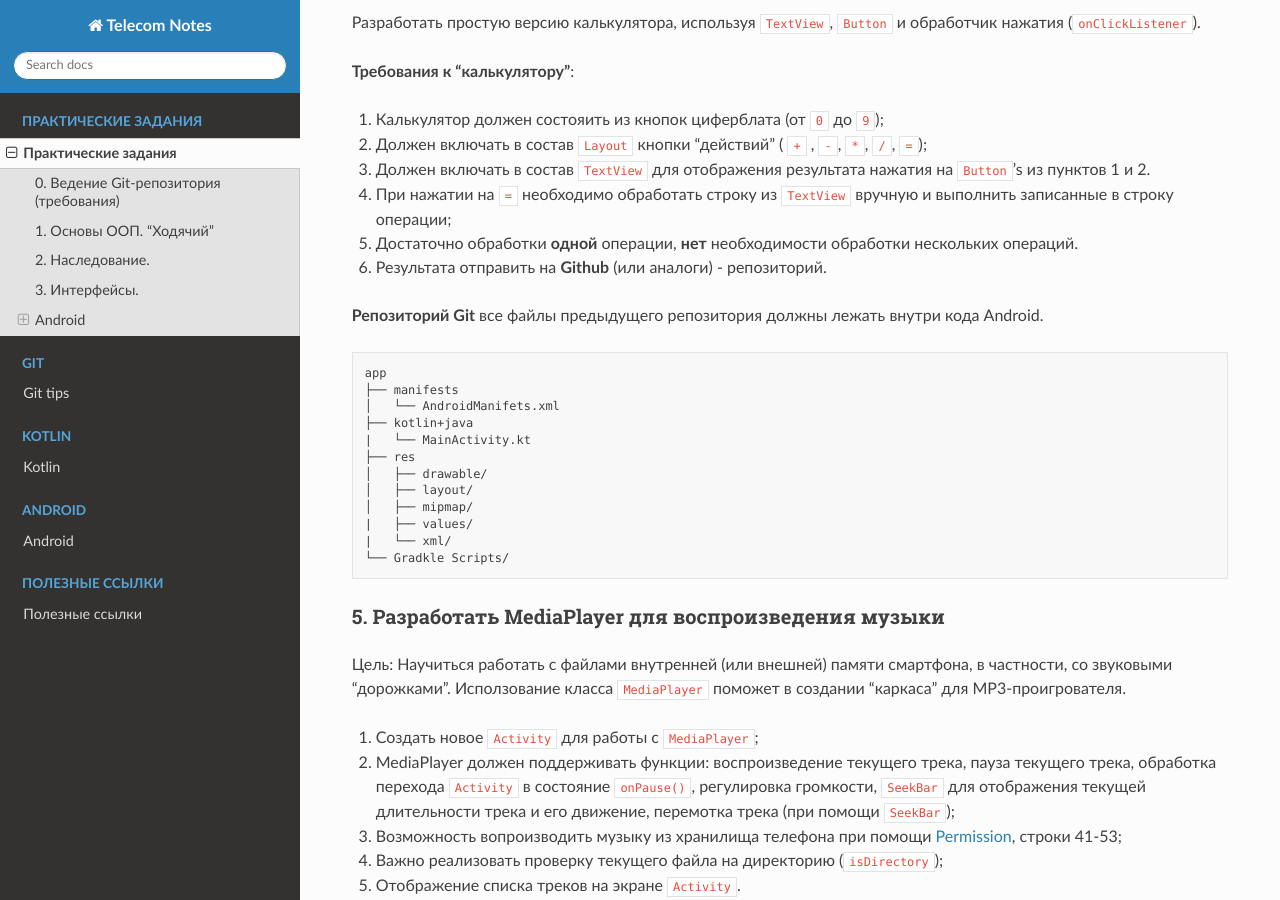
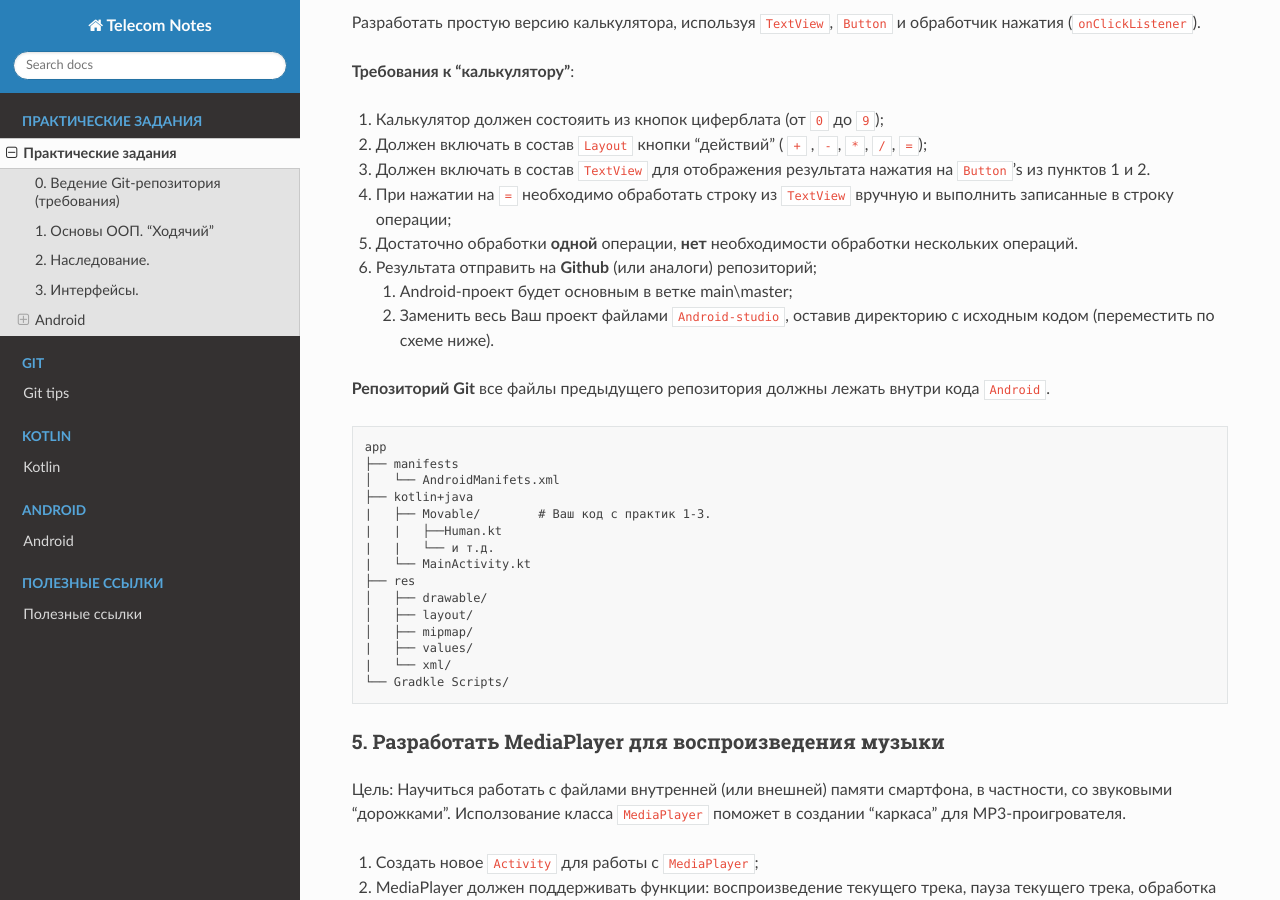
Before and after one commit to TelecomDep/notes, a Sphinx documentation site: the page built from docs/source/HomeWork/home_work.md, in a window 1280 px wide and 900 px high, scrolled down 1800 px. Built offline with Sphinx 7.4.7 and the Read the Docs theme 3.1.0, drawn with Linux system fonts in a browser that asks for light colours.

Commit message:
students 10.06.2025

````diff
--- a/docs/source/HomeWork/home_work.md
+++ b/docs/source/HomeWork/home_work.md
@@ -59,14 +59,19 @@
 3. Должен включать в состав `TextView` для отображения результата нажатия на  `Button`'s из пунктов 1 и 2.
 4. При нажатии на `=` необходимо обработать строку из `TextView` вручную и выполнить записанные в строку операции;
 5. Достаточно обработки **одной** операции, **нет** необходимости обработки нескольких операций.
-6. Результата отправить на **Github** (или аналоги) - репозиторий.
+6. Результата отправить на **Github** (или аналоги) репозиторий;
+    1. Android-проект будет основным в ветке main\master;
+    2. Заменить весь Ваш проект файлами `Android-studio`, оставив директорию с исходным кодом (переместить по схеме ниже).
 
-**Репозиторий Git** все файлы предыдущего репозитория должны лежать внутри кода Android.
+**Репозиторий Git** все файлы предыдущего репозитория должны лежать внутри кода `Android`.
 ```md
 app
 ├── manifests
 │   └── AndroidManifets.xml
 ├── kotlin+java
+|   ├── Movable/        # Ваш код с практик 1-3.
+|   |   ├──Human.kt
+|   |   └── и т.д.
 |   └── MainActivity.kt
 ├── res
 │   ├── drawable/
````
Also changed, not shown: docs/source/Android/app_structure.md (+1 -1 lines), 1 other file.
